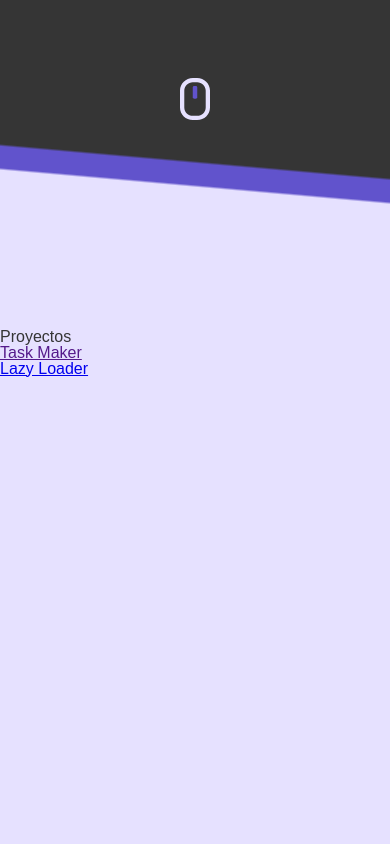
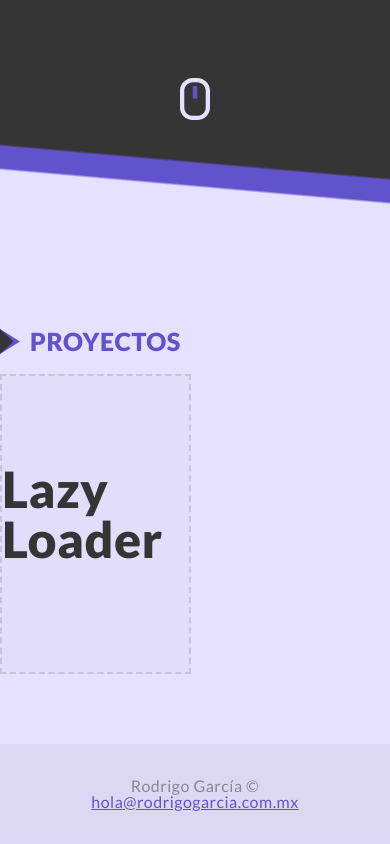
Before and after one commit to roganoalien/roganoalien.github.io, a website: page index.html in a window 390 px wide. Shown: the part 431-1275 px from the top of the page. Before the commit the page ends 844 px from the top, so only its background shows below. Drawn offline with Linux system fonts and the light colour scheme.

Commit message:
finished the non-responsive github page

```diff
--- a/index.html
+++ b/index.html
@@ -5,6 +5,7 @@
 	<meta name="viewport" content="width=device-width, initial-scale=1.0, maximum-scale=1.0">
 	<meta http-equiv="X-UA-Compatible" content="ie=edge">
 	<title>Rodrigo García | Github Page</title>
+	<link href="https://fonts.googleapis.com/css?family=Lato:300,400,900" rel="stylesheet">
 	<link rel="stylesheet" href="./css/main.min.css">
 </head>
 <body>
@@ -15,18 +16,24 @@
 			<img src="./images/mouse.svg" alt="scroll down" class="mouse">
 		</article>
 	</section>
-	<section class="projects">
-		<article>
-			<h2 class="title">Proyectos</h2>
-			<ul class="projects-list">
-				<li class="project-item">
-					<a href="">Task Maker</a>
-				</li>
+	<section class="projects r-container">
+		<header class="r-row">
+			<h2 class="r-title r-column">Proyectos</h2>
+		</header>
+		<article class="r-row">
+			<ul class="projects-list r-column">
+				<!-- <li class="project-item">
+					<a href="">Lista de Tareas</a>
+				</li> -->
 				<li class="project-item">
 					<a href="/rogano-lazy">Lazy Loader</a>
 				</li>
 			</ul>
 		</article>
 	</section>
+	<footer>
+		<p>Rodrigo García &copy;</p>
+		<p><a href="mailto:hola@rodrigogarcia.com.mx" target="_blank">hola@rodrigogarcia.com.mx</a></p>
+	</footer>
 </body>
 </html>
--- a/sass/_global.scss
+++ b/sass/_global.scss
@@ -1,8 +1,10 @@
 body{
 	background: $c-white;
 	color: $c-black;
-	font-family: $f-regular;
+	font-family: $font;
 	font-size: 16px;
+	font-weight: $regular;
+	letter-spacing: .5px;
 	overflow-x: hidden;
 	width: 100vw;
 }
@@ -18,3 +20,64 @@ body{
 	position: absolute;
 	opacity: 0;
 }
+.r-title{
+	color: $c-purple;
+	font-size: 25px;
+	font-weight: $black;
+	padding-left: 30px;
+	position: relative;
+	text-transform: uppercase;
+	&:after{
+		@include position-select(0,0);
+		content: '';
+		background: url('../images/title.svg') no-repeat left center;
+		background-size: contain;
+		height: 100%;
+		width: 20px;
+	}
+}
+
+.r-container{
+	@include flex-container(flex-start, row, center, wrap);
+	margin: 0 auto;
+	max-width: 940px;
+	width: 100vw;
+	.r-row{
+		@include flex-container(flex-start, row, flex-start, nowrap);
+		margin-bottom: 20px;
+		max-width: 940px;
+		width: 100%;
+	}
+	.r-column{
+		margin-right: 20px;
+		width: 100%;
+		&:last-child{
+			margin-right: 0;
+		}
+	}
+	@media (max-width: 768px){
+		flex-wrap: wrap;
+		.r-column{
+			margin-right: 2%;
+			width: 49%;
+			&:nth-child(even){
+				margin-right: 0;
+			}
+		}
+	}
+}
+
+footer{
+	@include flex-container(center, column, center, nowrap);
+	background: rgba($c-black, .05);
+	height: 100px;
+	margin-top: 50px;
+	a{
+		color: $c-purple;
+	}
+	p{
+		color: rgba($c-black, .5);
+		font-weight: $bold;
+		margin: 0;
+	}
+}
--- a/sass/config/_vars.scss
+++ b/sass/config/_vars.scss
@@ -8,8 +8,7 @@ $c-white: #E6E1FF;
 /*********
  * FONTS *
  *********/
-$f-black: "Lato Black", sans-serif;
-$f-bold: "Lato Bold", sans-serif;
-$f-hairline: "Lato Hairline", sans-serif;
-$f-light: "Lato Light", sans-serif;
-$f-regular: "Lato Regular", sans-serif;
+$font: 'Lato',sans-serif;
+$regular: 300;
+$bold: 400;
+$black: 900;
--- a/sass/sections/_projects.scss
+++ b/sass/sections/_projects.scss
@@ -0,0 +1,37 @@
+.projects-list{
+	@include flex-container(center, column, center, nowrap);
+	background: rgba($c-black, .025);
+	border: 2px dashed rgba($c-black, .15);
+	min-height: 300px;
+	width: 100%;
+	li{
+		margin-bottom: 20px;
+		a{
+			color: $c-black;
+			font-size: 50px;
+			font-weight: $black;
+			position: relative;
+			text-decoration: none;
+			-webkit-text-stroke: 2px transparent;
+			transition: all .15s ease-in-out;
+			&:after{
+				@include position-select(50%, -5px, absolute, true, false);
+				content: " ";
+				background: $c-purple;
+				height: 2px;
+				transform: translateX(-50%);
+				transition: width .5s ease-in-out;
+				width: 0;
+			}
+		}
+		&:hover{
+			a{
+				color: transparent;
+				-webkit-text-stroke: 2px $c-purple;
+				&:after{
+					width: 120%;
+				}
+			}
+		}
+	}
+}
```
Also changed, not shown: css/main.min.css, images/title.svg (added).
